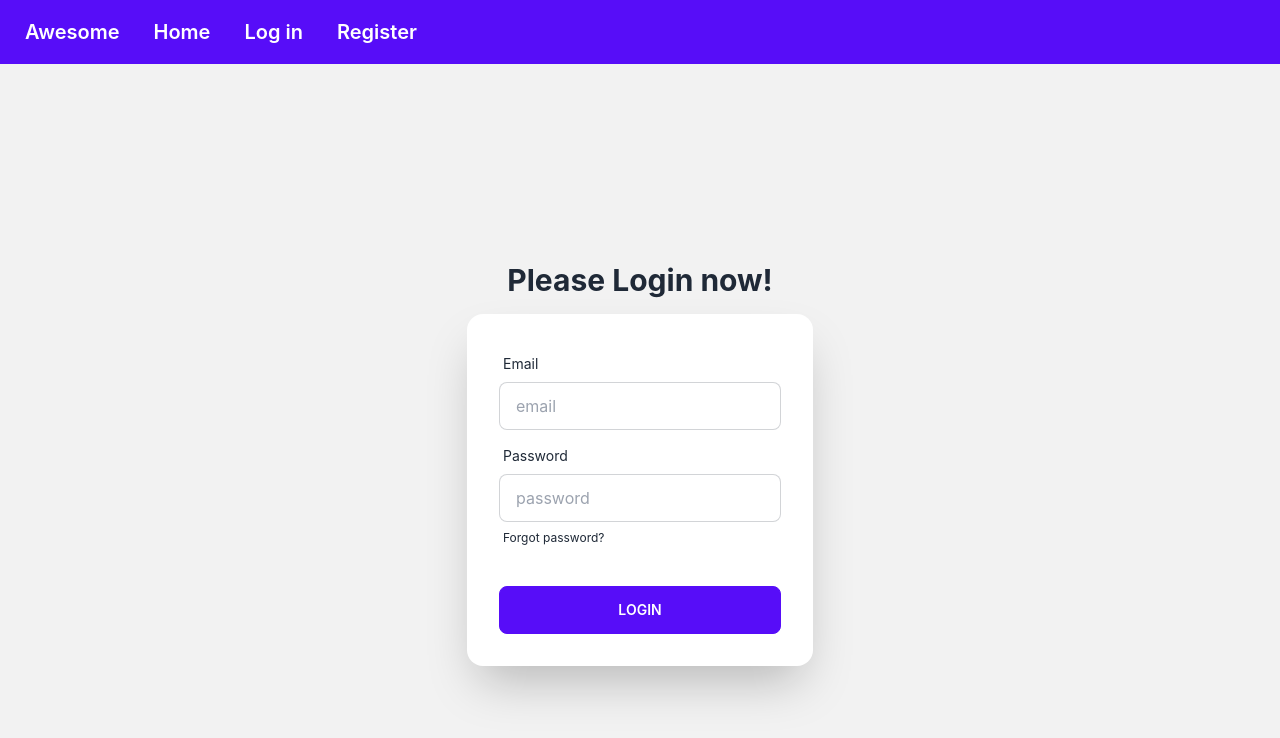
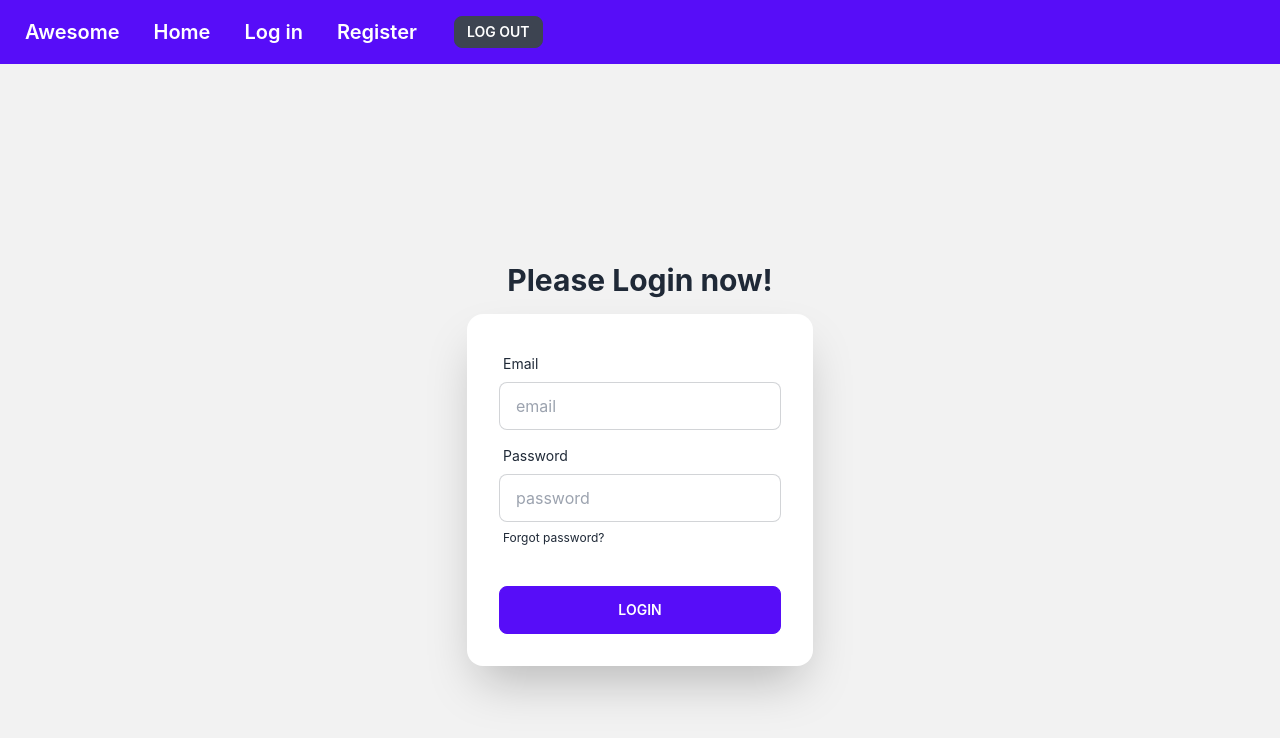
Before and after one commit to VASHKOR-DAS/auth-router-context-app, a React (Create React App) app: page /login in a window 1280 px wide. Shown: the top 738 px of the page. Built offline with nearby package versions, Linux system fonts and the light colour scheme; no server answers.

Commit message:
logOut button create and firebase signOut method apply and successful logIn user signOut

```diff
--- a/src/components/Header/Header.js
+++ b/src/components/Header/Header.js
@@ -3,8 +3,16 @@ import { Link } from 'react-router-dom';
 import { AuthContext } from '../../contexts/UserContext';
 
 const Header = () => {
-    const { user } = useContext(AuthContext)
+    const { user, logOut } = useContext(AuthContext)
     // console.log(user);
+
+    const handleLogOut = () => {
+        logOut()
+            .then(() => { })
+            .catch(error => console.error(error));
+    }
+
+
     return (
         <div>
             <div className="navbar bg-primary text-primary-content">
@@ -15,6 +23,7 @@ const Header = () => {
 
                 {/* Jodi user er majhe displayName thake tahole seta dekhao */}
                 {user?.email && <span>Welcome, {user.email}</span>}
+                <button onClick={handleLogOut} className='btn btn-sm ml-5'>Log out</button>
             </div>
         </div>
     );
--- a/src/contexts/UserContext.js
+++ b/src/contexts/UserContext.js
@@ -1,5 +1,5 @@
 import React, { createContext, useEffect, useState } from 'react';
-import { createUserWithEmailAndPassword, getAuth, onAuthStateChanged, signInWithEmailAndPassword } from 'firebase/auth';
+import { createUserWithEmailAndPassword, getAuth, onAuthStateChanged, signInWithEmailAndPassword, signOut } from 'firebase/auth';
 import app from '../firebase/firebase.config';
 
 export const AuthContext = createContext(); // AuthContext amader Context name
@@ -19,6 +19,14 @@ const UserContext = ({ children }) => {
     const signIn = (email, password) => {
         return signInWithEmailAndPassword(auth, email, password)
     }
+
+    // signOut method apply (firebase a signOut ase, tai atar name logOut dewa hoyeche)
+    const logOut = () => {
+        return signOut(auth);
+    }
+
+
+
 
     // user jevabei(Google, Fb, etc etc diye) login/register (means, auth er state change hole ata ai place theke track korbe, r jehe2 ata bairer 1ta jinish (amader nijosso kono function na) tai ata API er moto useEffect er moto call korbo, jeno generally authState change korle (user login, registered, signOut) onAuthStateChanged amader change ta set kore dibe )
     //dependency useEffect(() => { }, [])
@@ -51,7 +59,7 @@ const UserContext = ({ children }) => {
     const obj = {a, b}
     console.log(obj) //its return {a: '55', b: 'abc'}
     */
-    const authInfo = { user, createUser, signIn }
+    const authInfo = { user, createUser, signIn, logOut }
 
     return (
         <AuthContext.Provider value={authInfo}>
```
